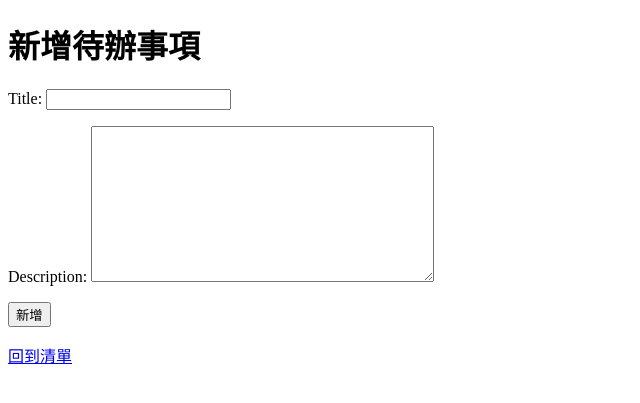
After one commit to mirageapache/django_todo, a Django app: page /add/ in a window 1280 px wide. The commit adds this page. Shown: the top 403 px of the page, without its empty margins (0-640 px from the left). Run offline with Django 5.2, Linux system fonts and the light colour scheme.

Commit message:
[feat]建立TodoForm (ModelForm) / 新增add_todo view / 設定 add_todo 路由 / 建立 add_todo.html

```diff
--- /dev/null
+++ b/todo_project/todos/forms.py
@@ -0,0 +1,7 @@
+from django import forms
+from .models import Todo
+
+class TodoForm(forms.ModelForm):
+  class Meta:
+    model = Todo   # 根據 Todo model 自動產生表單欄位
+    fields = ['title', 'description']   # 這裡指定表單中要包含的欄位
--- /dev/null
+++ b/todo_project/todos/templates/todos/add_todo.html
@@ -0,0 +1,16 @@
+<!DOCTYPE html>
+<html lang="zh-Hant">
+<head>
+    <meta charset="UTF-8">
+    <title>新增待辦事項</title>
+</head>
+<body>
+    <h1>新增待辦事項</h1>
+    <form method="POST">
+        {% csrf_token %}
+        {{ form.as_p }} {% comment %} Django自動渲染表單欄位 {% endcomment %}
+        <button type="submit">新增</button>
+    </form>
+    <p><a href="{% url 'todo_list' %}">回到清單</a></p>
+</body>
+</html>
--- a/todo_project/todos/templates/todos/index.html
+++ b/todo_project/todos/templates/todos/index.html
@@ -6,6 +6,7 @@
 </head>
 <body>
     <h1>待辦清單</h1>
+    <p><a href="{% url 'add_todo' %}">➕ 新增待辦</a></p>
     <ul>
         {% for todo in todos %}
             <li>
--- a/todo_project/todos/urls.py
+++ b/todo_project/todos/urls.py
@@ -3,4 +3,5 @@ from . import views
 
 urlpatterns = [
   path('', views.todo_list, name='todo_list'),
+  path('add/', views.add_todo, name='add_todo'),
 ]
--- a/todo_project/todos/views.py
+++ b/todo_project/todos/views.py
@@ -1,6 +1,19 @@
-from django.shortcuts import render
+from django.shortcuts import redirect, render
 from .models import Todo
+from .forms import TodoForm
 
 def todo_list(request):
   todos = Todo.objects.all().order_by('-created_at')
   return render(request, 'todos/index.html', {'todos': todos})
+
+def add_todo(request):
+  # POST 請求 => 驗證表單並儲存
+  if request.method == 'POST':
+    form = TodoForm(request.POST)
+    if form.is_valid():
+      form.save()  # 直接存進資料庫
+      return redirect('todo_list')  # 新增成功後回到清單頁
+  # GET 請求 => 顯示空白表單
+  else:
+    form = TodoForm()
+  return render(request, 'todos/add_todo.html', {'form': form})
```
